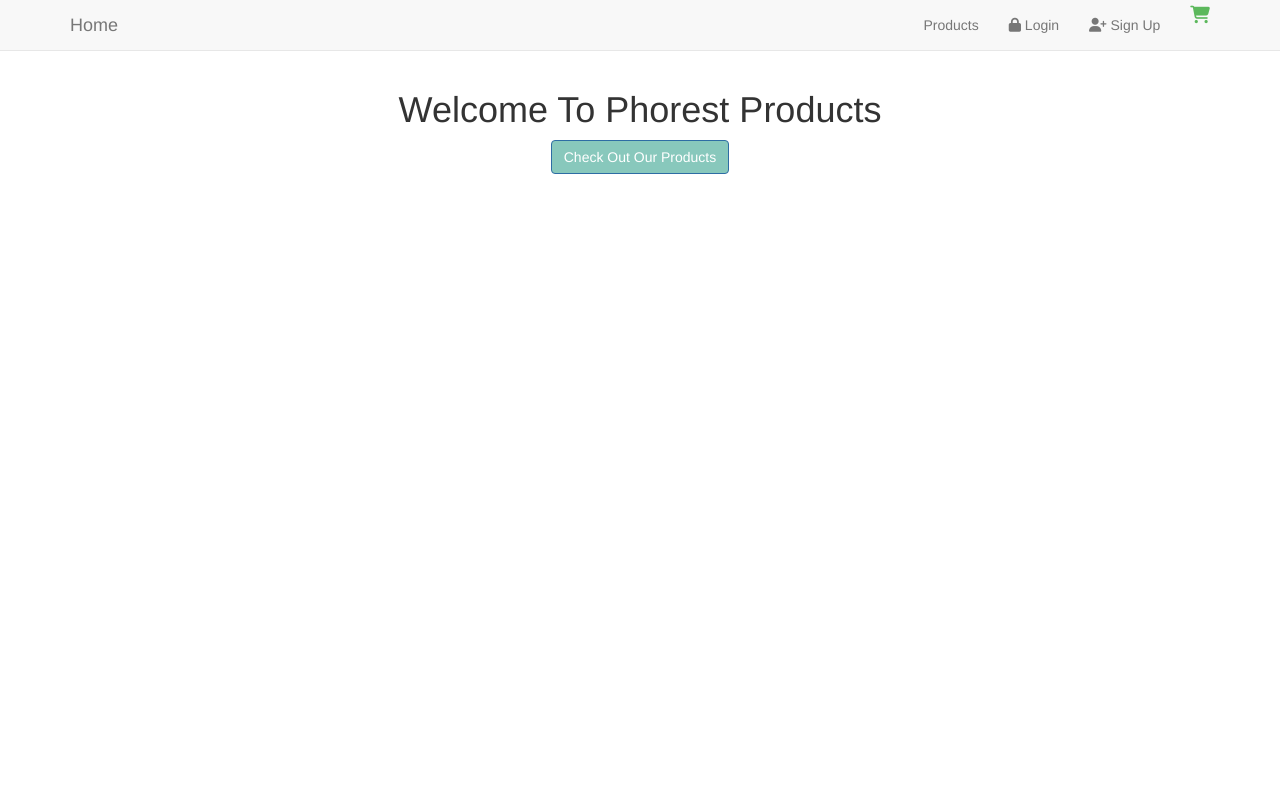
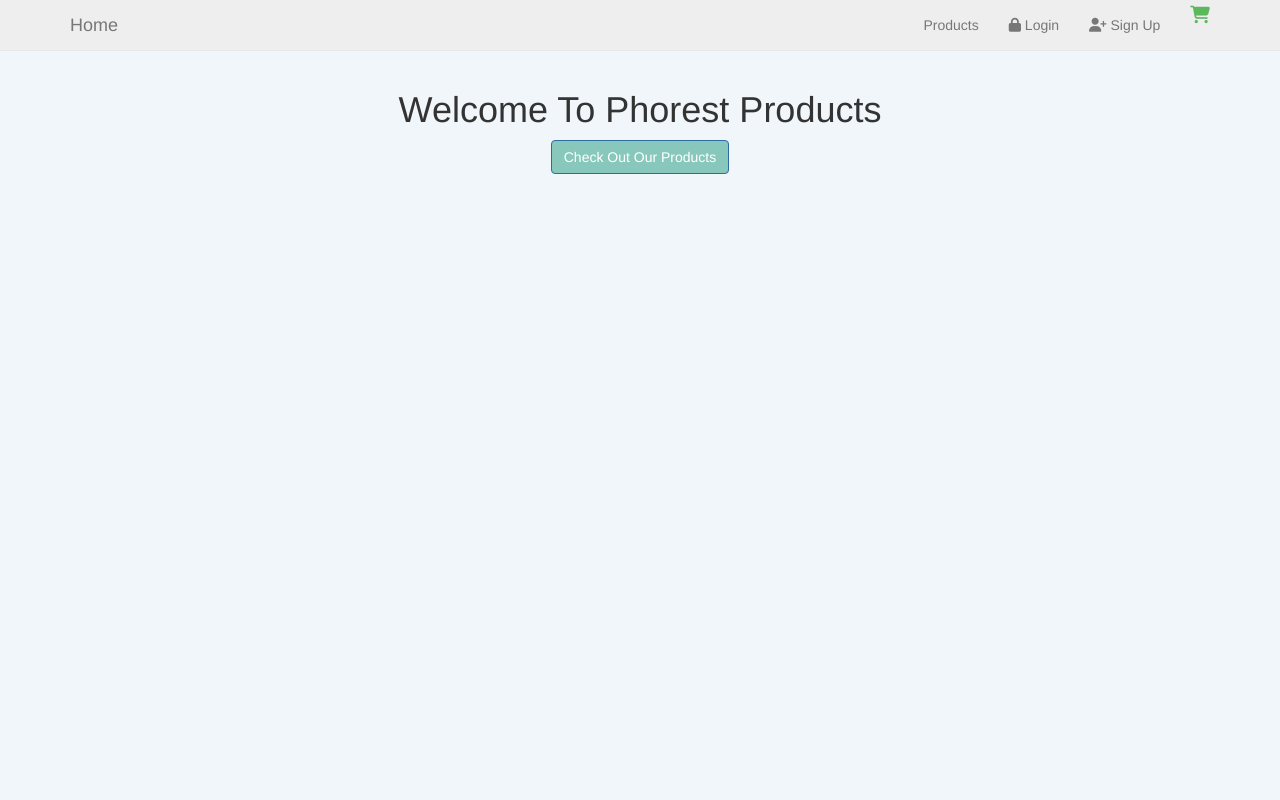
Before and after one commit to derekmcauley7/phorest-products-store-django, a Django app: page / in a window 1280 px wide. Run offline with Django 4.2, Linux system fonts and the light colour scheme; some libraries are stand-ins or nearby versions.

Commit message:
Updating CSS = background and navbar

```diff
--- a/static/css/style.css
+++ b/static/css/style.css
@@ -1,5 +1,11 @@
 ul.errorlist {display: none}
-body { padding-top: 70px; }
+body {
+    padding-top: 70px;
+    background-color: #F0F6F9 !important;
+}
+.navbar-default {
+    background-color: #EEEEEE !important;
+}
 .fa-shopping-cart {
     color:  #5cb85c;
 }
```
